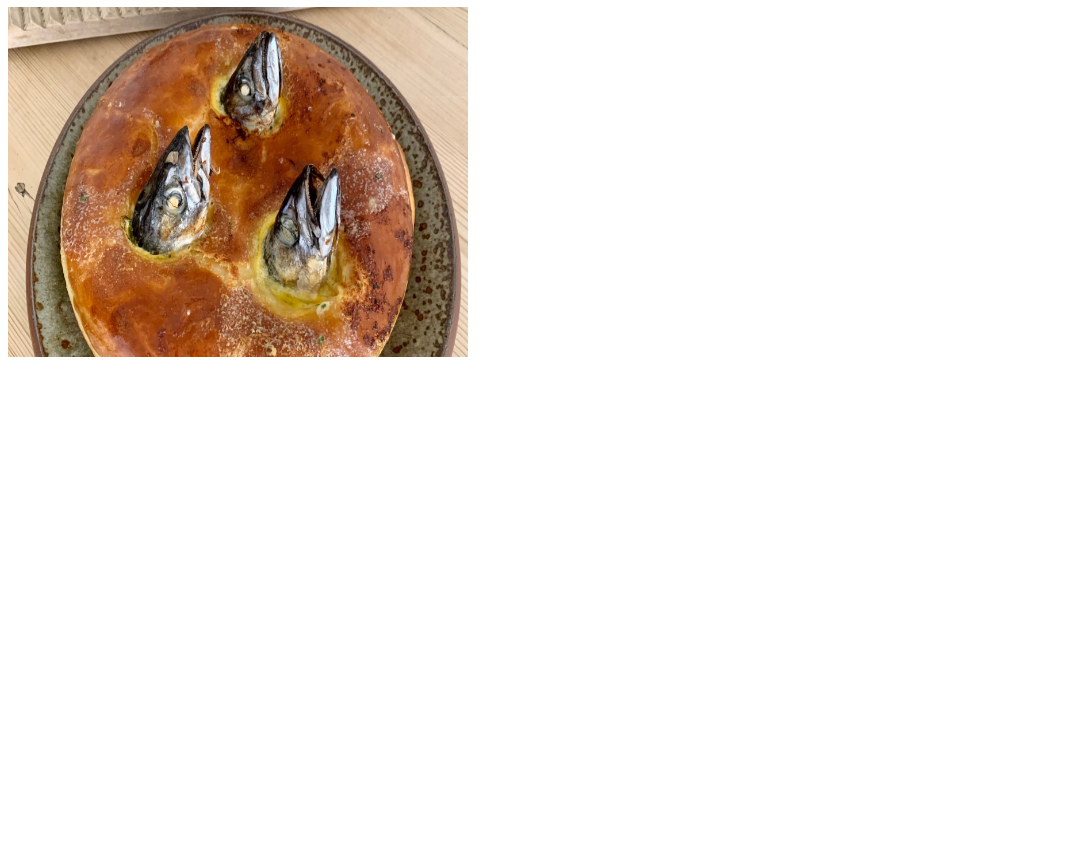
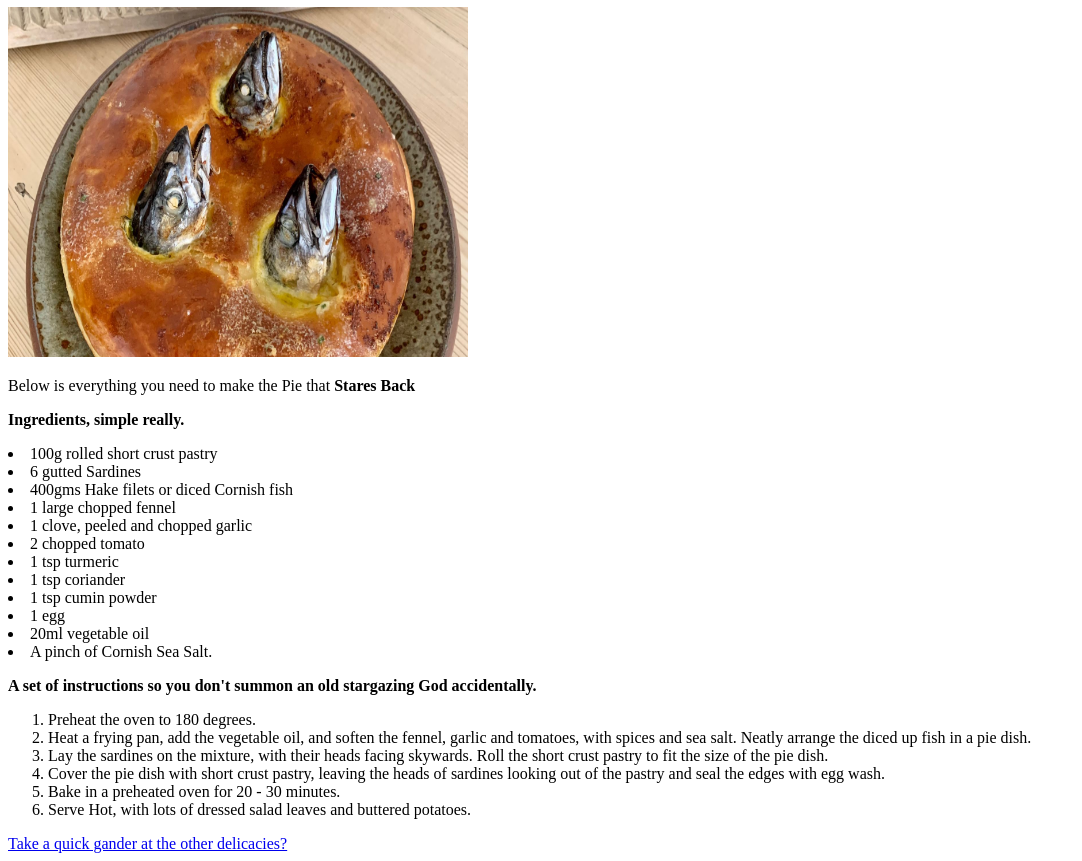
Before and after one commit to Francis-DArcy/odin-recipes, a plain HTML site: page recipes/recipe2.html in a window 1280 px wide. Shown: the part 73-934 px from the top of the page, without its empty margins (0-1082 px from the left). Before the commit the page ends 800 px from the top, so only its background shows below. Drawn offline with Linux system fonts and the light colour scheme.

Commit message:
Recipe Website Completed

```diff
--- a/recipes/recipe2.html
+++ b/recipes/recipe2.html
@@ -3,15 +3,36 @@
 <head>
     <meta charset="UTF-8">
     <meta name="viewport" content="width=device-width, initial-scale=1.0">
-    <title>StargazyPie</title>
+    <title>Stargazy Pie</title>
 </head>
 <body>
-<h1>Stargazy Pie. Don't stare too long.</h1>
-<img src="../images/FishHead.jpg" height="350" width="460">
+    <h1>Stargazy Pie. The Many Eyed Pie.</h1>
+    <img src="../images/FishHead.jpg" height="350" width="460">
+    <p>Below is everything you need to make the Pie that <strong>Stares Back</strong></p>
+    <strong><p>Ingredients, simple really.</p></strong>
+    <li>100g rolled short crust pastry</li>
+    <li>6 gutted Sardines</li>
+    <li>400gms Hake filets or diced Cornish fish</li>
+    <li>1 large chopped fennel</li>
+    <li>1 clove, peeled and chopped garlic</li>
+    <li>2 chopped tomato</li>
+    <li>1 tsp turmeric</li>
+    <li>1 tsp coriander</li>
+    <li>1 tsp cumin powder</li>
+    <li>1 egg</li>
+    <li>20ml vegetable oil</li>
+    <li>A pinch of Cornish Sea Salt.</li>
 
 
-
-
-
+    <strong><p>A set of instructions so you don't summon an old stargazing God accidentally.</p></strong>
+        <ol>
+    <li>Preheat the oven to 180 degrees.</li>
+    <li>Heat a frying pan, add the vegetable oil, and soften the fennel, garlic and tomatoes, with spices and sea salt. Neatly arrange the diced up fish in a pie dish.</li>
+    <li>Lay the sardines on the mixture, with their heads facing skywards. Roll the short crust pastry to fit the size of the pie dish.</li>
+    <li>Cover the pie dish with short crust pastry, leaving the heads of sardines looking out of the pastry and seal the edges with egg wash.</li>
+    <li>Bake in a preheated oven for 20 - 30 minutes.</li>
+    <li>Serve Hot, with lots of dressed salad leaves and buttered potatoes.</li>
+        </ol>
+        <a href="../index.html">Take a quick gander at the other delicacies?</a>
 </body>
 </html>
```
Also changed, not shown: index.html (+1 -1 lines), recipes/recipe1.html (+3 -8 lines), recipes/recipe3.html (+30 -0 lines), images/Gruel.jpg (added).
